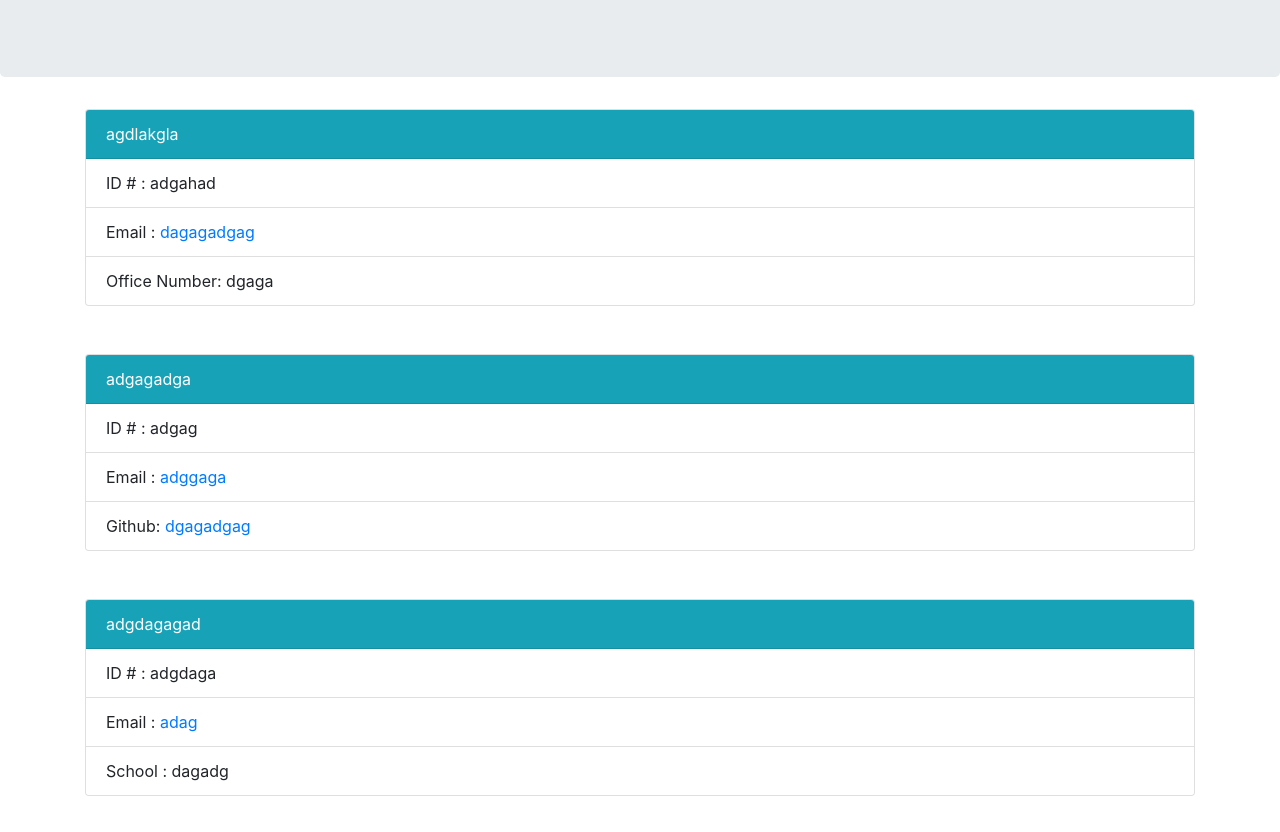
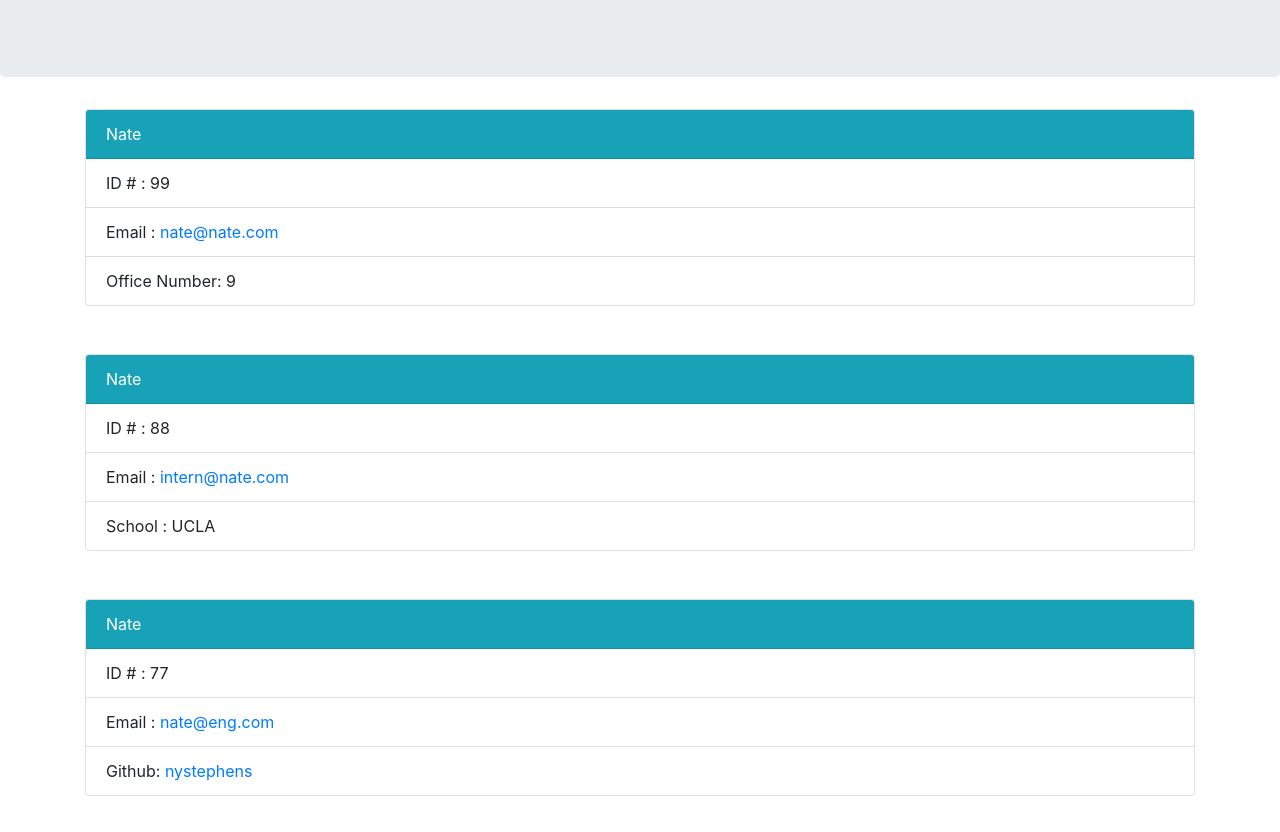
Before and after one commit to nystephens/team-profile-generator, a website: page dist/index.html in a window 1280 px wide. Shown: the part 134-966 px from the top of the page. Drawn offline with nearby package versions, Linux system fonts and the light colour scheme.

Commit message:
commit before code clean

```diff
--- a/dist/index.html
+++ b/dist/index.html
@@ -26,32 +26,32 @@
             <!-- Team Member Cards -->
             <div class="card">
                 <div class="card-header bg-info">
-                    agdlakgla
+                    Nate
                 </div>
                 <ul class="list-group list-group-flush">
-                    <li class="list-group-item">ID # : <span class="id-number"> adgahad </span></li>
-                    <li class="list-group-item">Email : <span class="email"></span><a href="mailto:dagagadgag">dagagadgag</a></li>
-                    <li class="list-group-item">Office Number: <span class="other-info"> dgaga </span></li>
+                    <li class="list-group-item">ID # : <span class="id-number"> 99 </span></li>
+                    <li class="list-group-item">Email : <span class="email"></span><a href="mailto:nate@nate.com">nate@nate.com</a></li>
+                    <li class="list-group-item">Office Number: <span class="other-info"> 9 </span></li>
                 </ul>
             </div>
             <br><br><div class="card">
                 <div class="card-header bg-info">
-                    adgagadga
+                    Nate
                 </div>
                 <ul class="list-group list-group-flush">
-                    <li class="list-group-item">ID # : <span class="id-number"> adgag </span></li>
-                    <li class="list-group-item">Email : <span class="email"></span><a href="mailto:adggaga">adggaga</a></li>
-                    <li class="list-group-item">Github: <span class="other-info"> <a href="github.com/dgagadgag" target="_blank">dgagadgag</a></span></li>
+                    <li class="list-group-item">ID # : <span class="id-number"> 88 </span></li>
+                    <li class="list-group-item">Email : <span class="email"></span><a href="mailto:intern@nate.com">intern@nate.com</a></li>
+                    <li class="list-group-item">School : <span class="other-info"> UCLA</span></li>
                 </ul>
             </div>
             <br><br><div class="card">
                 <div class="card-header bg-info">
-                    adgdagagad
+                    Nate
                 </div>
                 <ul class="list-group list-group-flush">
-                    <li class="list-group-item">ID # : <span class="id-number"> adgdaga </span></li>
-                    <li class="list-group-item">Email : <span class="email"></span><a href="mailto:adag">adag</a></li>
-                    <li class="list-group-item">School : <span class="other-info"> dagadg</span></li>
+                    <li class="list-group-item">ID # : <span class="id-number"> 77 </span></li>
+                    <li class="list-group-item">Email : <span class="email"></span><a href="mailto:nate@eng.com">nate@eng.com</a></li>
+                    <li class="list-group-item">Github: <a href="github.com/nystephens" target="_blank">nystephens</a></li>
                 </ul>
             </div>
             <br><br>
```
